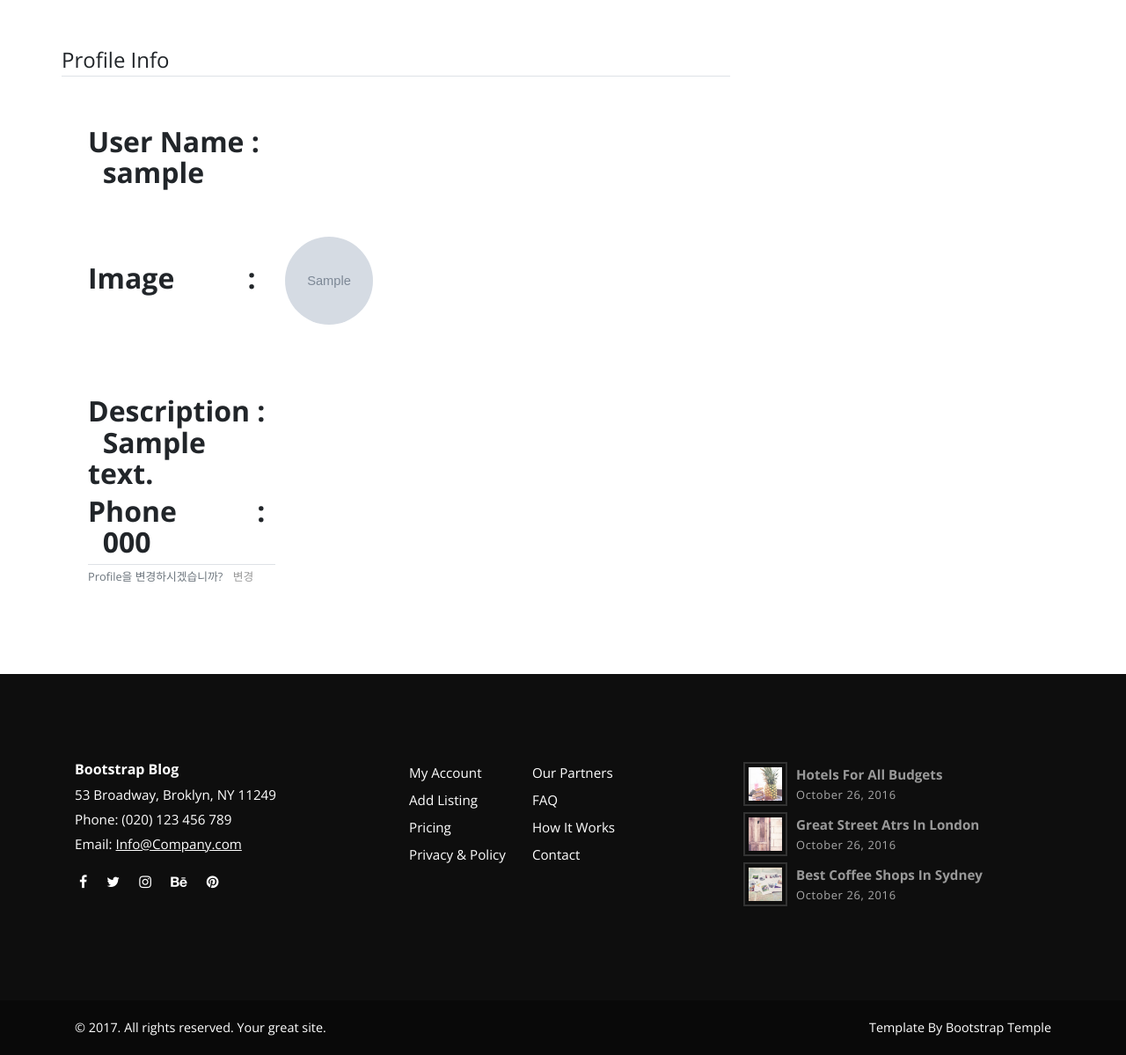
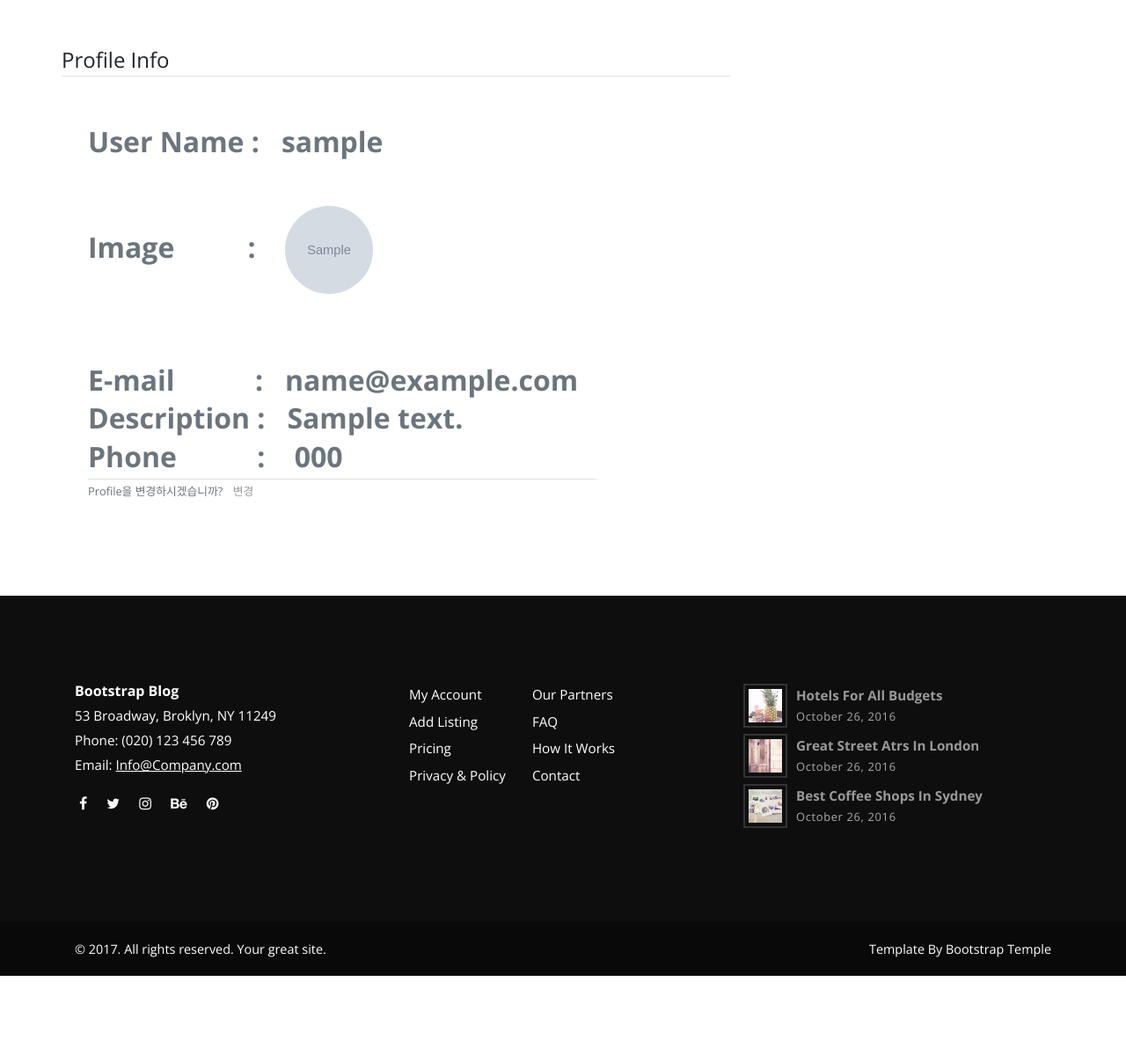
Before and after one commit to jbkimmm/jbkimmm_blog, a Django app: template users/templates/users/profile.html in a window 1280 px wide. Shown: the part 81-1280 px from the top of the page at 88% size. After the commit the page ends 1190 px from the top, so only its background shows below. Run offline with Django 3.2, Linux system fonts and the light colour scheme; a user stored in the database is signed in; tables that the repository leaves empty hold one stand-in row (values such as "Sample post"); the template is opened without the code that fills it: values that come from a table or form of the project are taken from there, most other values are stand-ins (such as "Sample title", 1, 10 or a date in 2020); grey boxes marked "Sample" are stand-in pictures; some libraries are stand-ins or nearby versions.

Commit message:
profile update added

```diff
--- a/users/models.py
+++ b/users/models.py
@@ -6,11 +6,13 @@ from django.db.models.signals import post_save
 class UserProfile(models.Model):
     user = models.OneToOneField(User, on_delete=models.CASCADE)
     description = models.CharField(max_length=100, default='')
-    phone = models.IntegerField(default=0)
+    phone = models.CharField(max_length=20,default='0000-0000-0000')
     image = models.ImageField(blank=True)
 
     def __str__(self):
         return self.user.username
+
+
 
 def create_profile(sender, **kwargs):
     if kwargs['created']:
--- a/users/templates/users/profile.html
+++ b/users/templates/users/profile.html
@@ -8,8 +8,9 @@
           <legend class="border-bottom mb-2">Profile Info</legend>
           <div class="container">
               <div class="post-single">
-                <div class="col-md-6">
+                <div class="col-md-8">
                     <br><br>
+                    <medium class="text-muted">
                     <h2 class="account-heading">User Name : &nbsp;&nbsp;{{ user }}</h2>
                     <br><br>
                     <div class="media">
@@ -20,14 +21,19 @@
                         </h2>
                       {% endif %}
                     </div>
+                  </medium>
                 </div>
-                <div class="col-md-4">
+                <div class="col-md-10">
                   <div class="media-body">
                     <br><br><br>
-                    <h2 class="account-heading">Description : &nbsp;&nbsp;{{ description }}</h2>
-                    <h2 class="account-heading">Phone&nbsp;&nbsp;&nbsp;&nbsp;&nbsp;&nbsp;&nbsp;&nbsp;&nbsp;&nbsp; : &nbsp;&nbsp;{{ phone }}</h2>
+                    <medium class="text-muted">
+                        <h2 class="account-heading">E-mail&nbsp;&nbsp;&nbsp;&nbsp;&nbsp;&nbsp;&nbsp;&nbsp;&nbsp;&nbsp;&nbsp;: &nbsp;&nbsp;{{ user.email  }}</h2>
+                    <h2 class="account-heading">Description : &nbsp;&nbsp;{{ obj.description  }}</h2>
+                    <h2 class="account-heading">Phone&nbsp;&nbsp;&nbsp;&nbsp;&nbsp;&nbsp;&nbsp;&nbsp;&nbsp;&nbsp; : &nbsp;&nbsp; {{ obj.phone }}</h2>
+                  </medium>
                   </div>
-                  <div class="border-top pt-8">
+
+                  <div class="border-top mb-2">
                       <small class="text-muted">
                           Profile을 변경하시겠습니까? <a class="ml-2" href="{% url 'users:edit_profile' %}">변경</a>
                       </small>
```
Also changed, not shown: users/templates/users/edit_profile.html (+4 -3 lines), users/views.py (+11 -2 lines), posts/migrations/0001_initial.py, users/migrations/0001_initial.py, users/migrations/0002_auto_20190312_1016.py (added), 1 other file.
